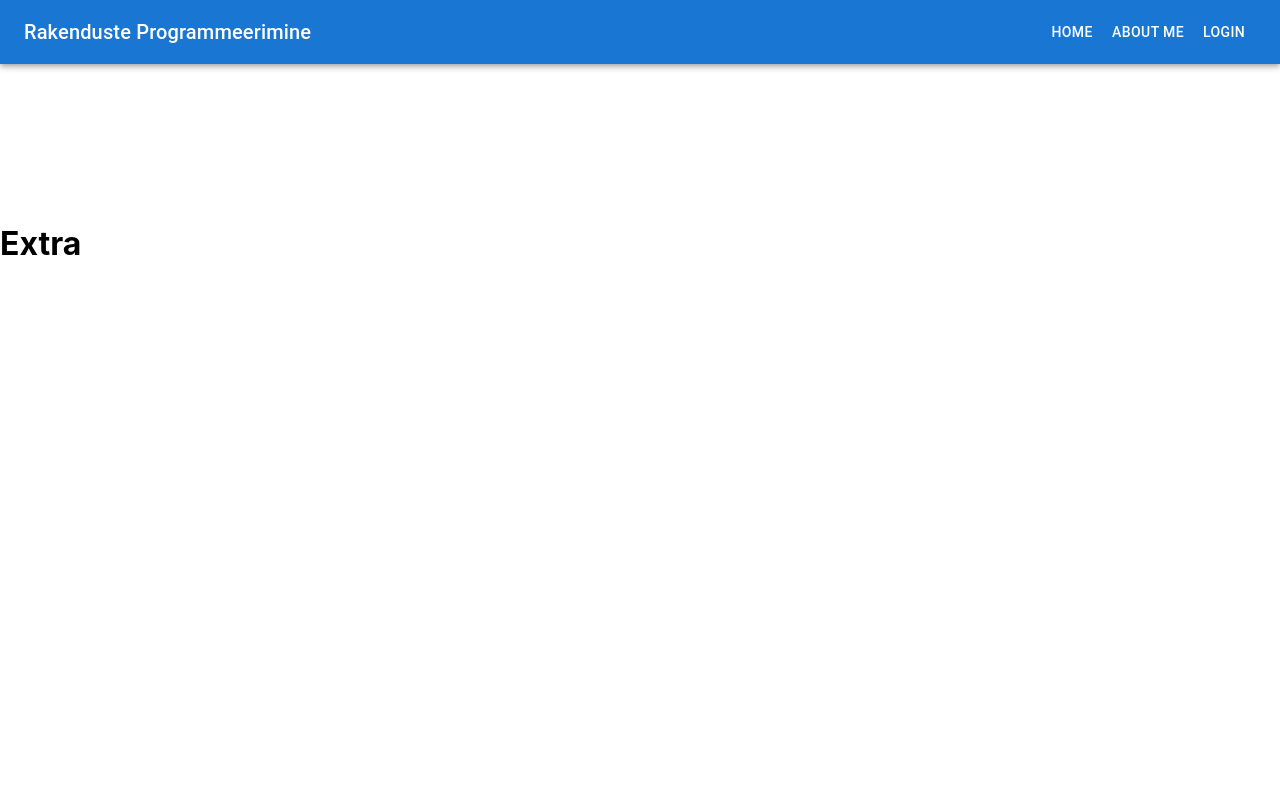
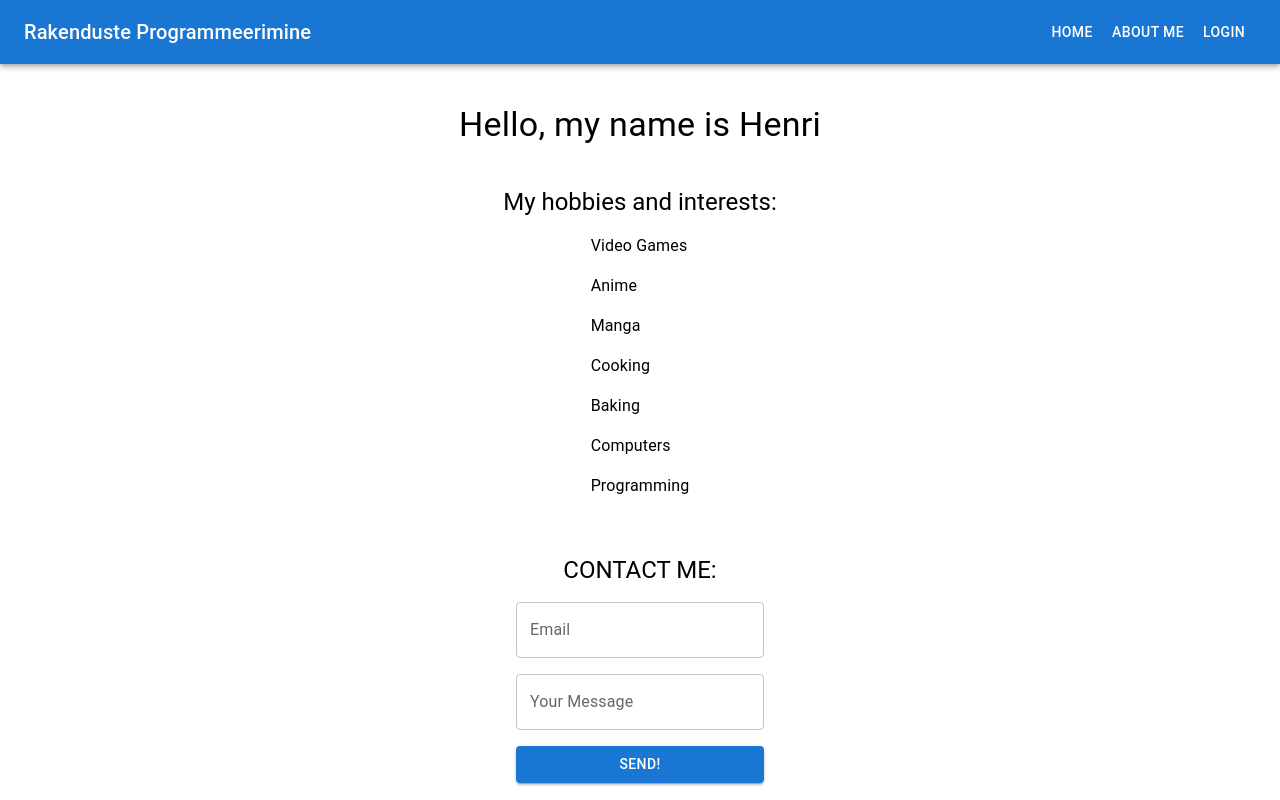
Before and after one commit to HenriPallas/typescript-app2, a React (Create React App) app: page /#/aboutme in a window 1280 px wide. Built offline with nearby package versions, Linux system fonts and the light colour scheme.

Commit message:
"feat: Added about me page"

```diff
--- a/src/App.tsx
+++ b/src/App.tsx
@@ -8,7 +8,7 @@ import { Stack } from "@mui/material"
 function App() {
   return (
     <>
-      <Stack spacing={20}>
+      <Stack spacing={5}>
         <HeaderBar />
         <Outlet />
       </Stack>
--- /dev/null
+++ b/src/components/Me.tsx
@@ -0,0 +1,87 @@
+import { Box, List, ListItem, Stack, TextField, Button } from "@mui/material";
+import { Typography } from "@mui/material";
+
+const hobbiesInterests = [
+    { title: 'Video Games', isHobby: true, isInterest: true, id:1},
+    { title: 'Anime', isHobby: true, isInterest: true, id:2},
+    { title: 'Manga', isHobby: true, isInterest: true, id:3},
+    { title: 'Cooking', isHobby: true, isInterest: true, id:4},
+    { title: 'Baking', isHobby: true, isInterest: true, id:5},
+    { title: 'Computers', isHobby: false, isInterest: true, id:6},
+    { title: 'Programming', isHobby: false, isInterest: true, id:7},
+];
+
+export default function Me(){
+
+    const arrayItems = hobbiesInterests.map(item =>
+        <ListItem>
+            <Typography variant="body1">
+                	{item.title}
+            </Typography>
+        </ListItem>
+    );
+
+
+    const MyName = ({ title = "Undefined" }) => {
+        return <h1>Hello, my name is {title}</h1>;
+    };
+
+    return (
+        <>
+            <Box
+                sx={{
+                    display: "flex",
+                    flexDirection: "column",
+                    justifyContent: "center",
+                    alignItems: "center",
+                    height: "100%",
+                }}>
+                <Stack gap={5}>
+                    <Typography variant="h4">Hello, my name is Henri</Typography>
+                    <Box
+                    sx={{
+                        display: "flex",
+                        flexDirection: "column",
+                        justifyContent: "center",
+                        alignItems: "center",
+                    }}
+                    >
+                        <Typography variant="h5">My hobbies and interests:</Typography>
+                        <List>
+                            {arrayItems}
+                        </List>
+                    </Box>
+                    <Box
+                        sx={{
+                            display: "flex",
+                            justifyContent: "center",
+                            alignItems: "center",
+                            height: "100%",
+                        }}>
+                        <Stack gap={2}>
+                            <Typography
+                                variant="h5"
+                                sx={{ textAlign: "center", textTransform: "uppercase" }}
+                            >
+                                Contact Me:
+                            </Typography>
+                            <TextField
+                                name="email"
+                                label="Email"
+                                variant="outlined"
+                            />
+                            <TextField
+                                name="message"
+                                label="Your Message"
+                                variant="outlined"
+                            />
+                            <Button variant="contained" type="submit">
+                                Send!
+                            </Button>
+                        </Stack>
+                    </Box>
+                </Stack>
+            </Box>
+        </>
+    );
+};
--- a/src/index.tsx
+++ b/src/index.tsx
@@ -11,12 +11,13 @@ import {
 } from "react-router-dom";
 import App from "./App";
 import MyForm from "./components/Login";
+import Me from "./components/Me";
 
 const router = createHashRouter(
   createRoutesFromElements(
     <Route path="/" element={<App />}>
       <Route path="/form" element={<MyForm />} />
-      <Route path="/aboutme" element={<h1>Extra</h1>} />
+      <Route path="/aboutme" element={<Me />} />
     </Route>
   )
 );
```
Also changed, not shown: src/components/Me.js (deleted, +0 -67 lines).
